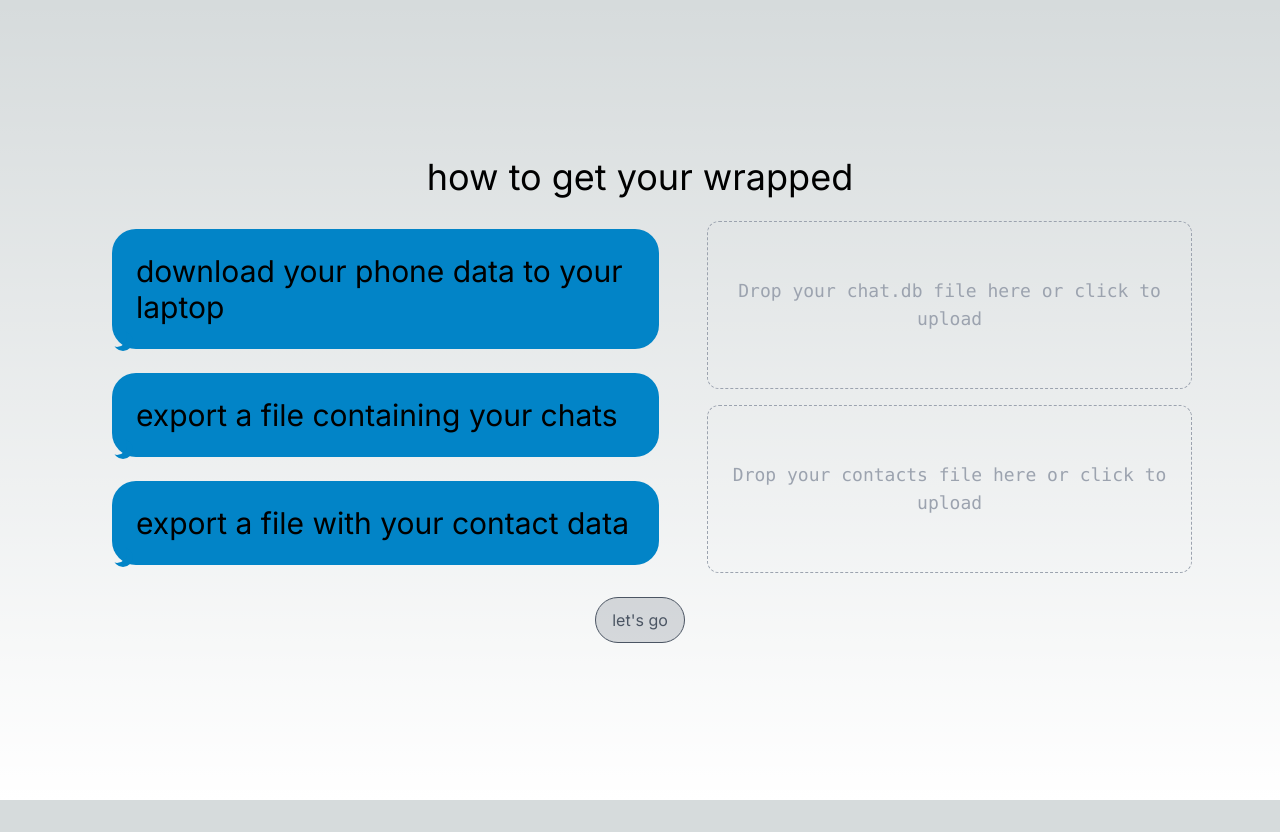
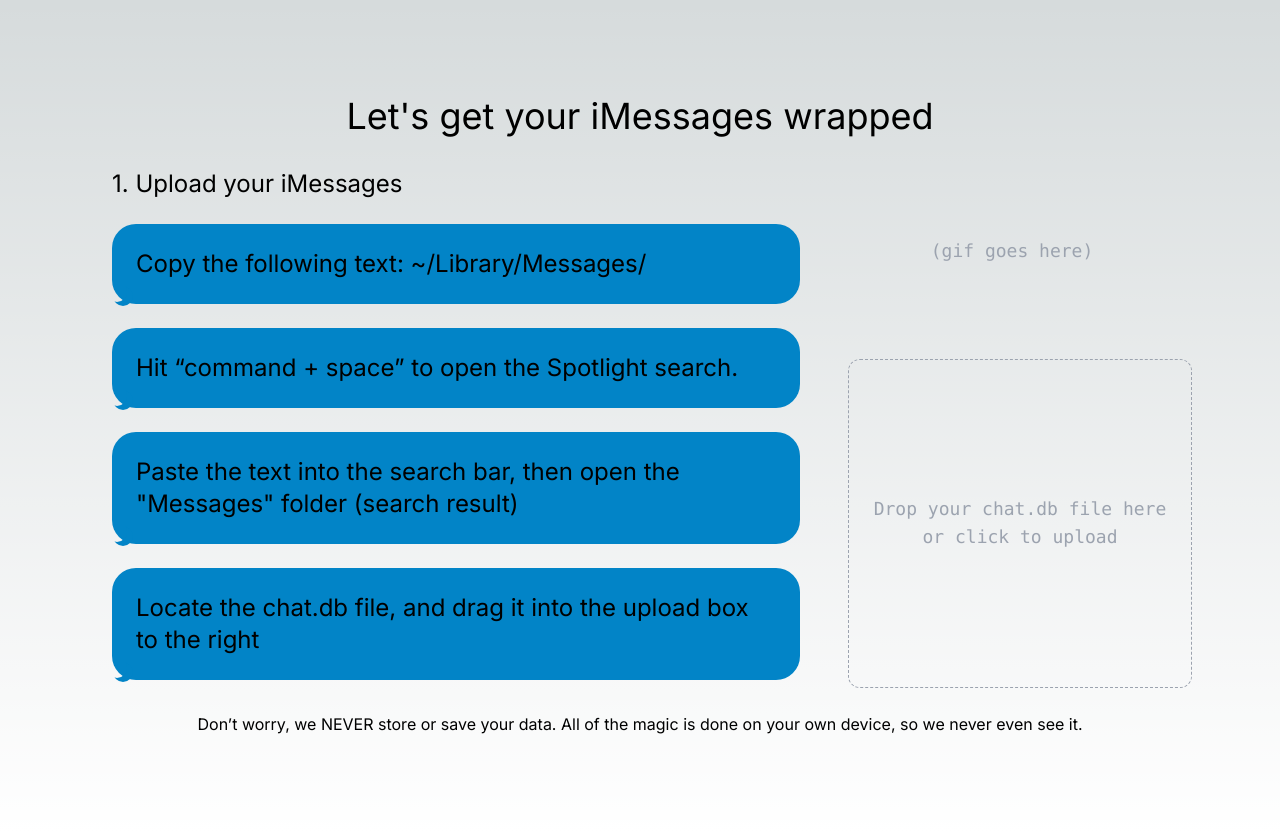
Before and after one commit to rpmccarter/imessage-wrapped, a Next.js app in the folder website/: page /upload in a window 1280 px wide. Before the commit the page ends 800 px from the top, so only its background shows below. Built offline with nearby package versions, Linux system fonts and the light colour scheme.

Commit message:
Stepped approach to uploads

```diff
--- a/website/src/app/upload/page.tsx
+++ b/website/src/app/upload/page.tsx
@@ -9,10 +9,18 @@
 import { BeatLoader } from 'react-spinners';
 import { QueryManager } from '@/db/QueryManager';
 
-const steps = [
-  'download your phone data to your laptop',
-  'export a file containing your chats',
-  'export a file with your contact data',
+const dbSteps = [
+  'Copy the following text: ~/Library/Messages/',
+  'Hit “command + space” to open the Spotlight search.',
+  'Paste the text into the search bar, then open the "Messages" folder (search result)',
+  'Locate the chat.db file, and drag it into the upload box to the right',
+];
+
+const contactSteps = [
+  'Open the Contacts app on your Mac',
+  '"Command + A" to select all contacts',
+  'Right click, then click "Export vCard..."',
+  'Choose a destination to save the file, then upload or drag it into the box to the right',
 ];
 
 export default function GettingStarted() {
@@ -21,31 +29,117 @@
 
   return (
     <main className="flex min-h-screen flex-col items-center justify-center gap-4 p-24">
-      <h1 className="text-4xl">how to get your wrapped</h1>
+      <h1 className="text-4xl">Let's get your iMessages wrapped</h1>
+
       <div className="flex gap-6">
-        <div className="flex flex-col m-4 gap-6">
-          {steps.map((value, index) => (
+        <div className="flex flex-col m-4 gap-6 w-2/3">
+          <div className="flex flex-row gap-6">
+            <h2 className="text-2xl">1. Upload your iMessages</h2>
+            {chatFile ? (
+              <div>
+                <h2 className="text-2xl text-green-500">&#10003;</h2>
+              </div>
+            ) : null}
+          </div>
+          {chatFile ? (
+            <div className="flex flex-row gap-6">
+              <h2 className="text-2xl">2. Add your contacts</h2>
+              {contactFile ? (
+                <div>
+                  <h2 className="text-2xl text-green-500">&#10003;</h2>
+                </div>
+              ) : null}
+            </div>
+          ) : null}
+          {!chatFile && !contactFile ? (
+            <div className="flex flex-col gap-6">
+              {dbSteps.map((value, index) => (
                 <Step num={index + 1} key={index}>
                   {value}
                 </Step>
               ))}
             </div>
-        <div className="flex flex-col">
+          ) : null}
+          {chatFile && !contactFile ? (
+            <div className="flex flex-col gap-6">
+              {contactSteps.map((value, index) => (
+                <Step num={index + 1} key={index}>
+                  {value}
+                </Step>
+              ))}
+            </div>
+          ) : null}
+        </div>
+
+        <div className="flex flex-col w-1/3">
+          {!chatFile || !contactFile ? (
+            <div
+              style={{
+                aspectRatio: '1 / 1',
+                width: '100%',
+              }}
+              className={clsx(
+                'text-lg font-mono text-ellipsis overflow-hidden',
+                'text-gray-400 dark:text-white/30',
+                'flex items-center justify-center',
+              )}
+            >
+              (gif goes here)
+            </div>
+          ) : null}
+
+          {!chatFile ? (
             <FileInput
               title="chat.db file"
               accept=".db,.gz"
               value={chatFile}
               setValue={setChatFile}
             />
+          ) : (
+            <div style={{ height: '75px' }}>
+              <div
+                className={clsx(
+                  'text-lg font-mono text-ellipsis overflow-hidden',
+                  'text-gray-400 dark:text-white/30',
+                  'flex items-center justify-center h-full',
+                )}
+              >
+                {chatFile.name ?? `Drop your file here or click to upload`}
+                &#10003;
+              </div>
+            </div>
+          )}
+          {chatFile && !contactFile ? (
             <FileInput
               title="contacts file"
               accept=".vcf"
               value={contactFile}
               setValue={setContactFile}
             />
+          ) : null}
+          {chatFile && contactFile ? (
+            <div style={{ height: '100px' }}>
+              <div
+                className={clsx(
+                  'text-lg font-mono text-ellipsis overflow-hidden',
+                  'text-gray-400 dark:text-white/30',
+                )}
+              >
+                {contactFile.name ?? `Drop your file here or click to upload`}
+                &#10003;
               </div>
             </div>
+          ) : null}
+        </div>
+      </div>
+      {chatFile && contactFile ? (
         <SubmitButton chatFile={chatFile} contactFile={contactFile} />
+      ) : null}
+
+      <h3>
+        Don’t worry, we NEVER store or save your data. All of the magic is done
+        on your own device, so we never even see it.
+      </h3>
     </main>
   );
 }
@@ -67,7 +161,7 @@
           : undefined
       }
       className={clsx(
-        'border px-4 py-2 rounded-full items-center ',
+        'border px-4 py-2 rounded-full items-center w-1/3',
         chatFile === undefined
           ? 'text-gray-600 bg-gray-600/20 border-gray-600 pointer-events-none'
           : 'text-sky-600 bg-sky-600/20 border-sky-600',
@@ -110,7 +204,7 @@
 const Step = ({ num, children }: StepProps) => {
   return (
     <div className="relative">
-      <div className="p-6 text-3xl bg-sky-600 rounded-3xl">{children}</div>
+      <div className="p-6 text-2xl bg-sky-600 rounded-3xl">{children}</div>
       <Tail />
     </div>
   );
```
Lines whose indentation alone changed are shown as unchanged.
